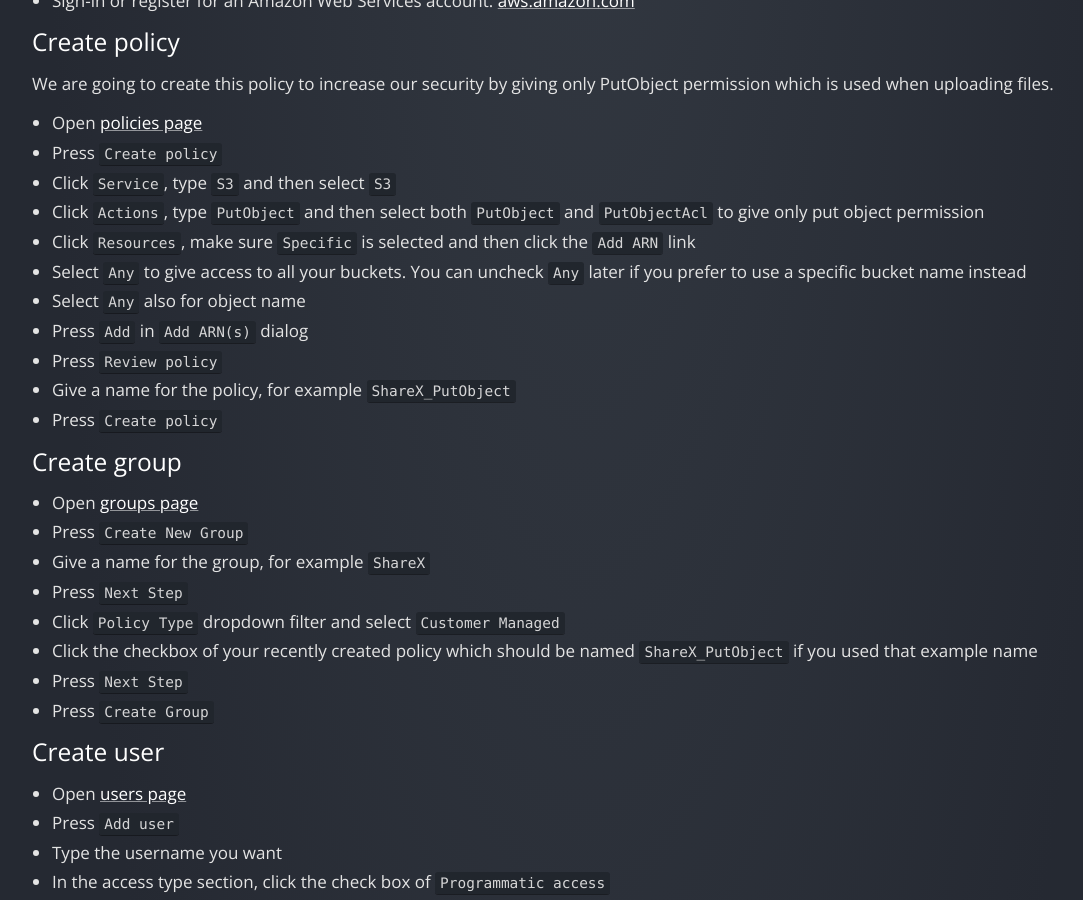
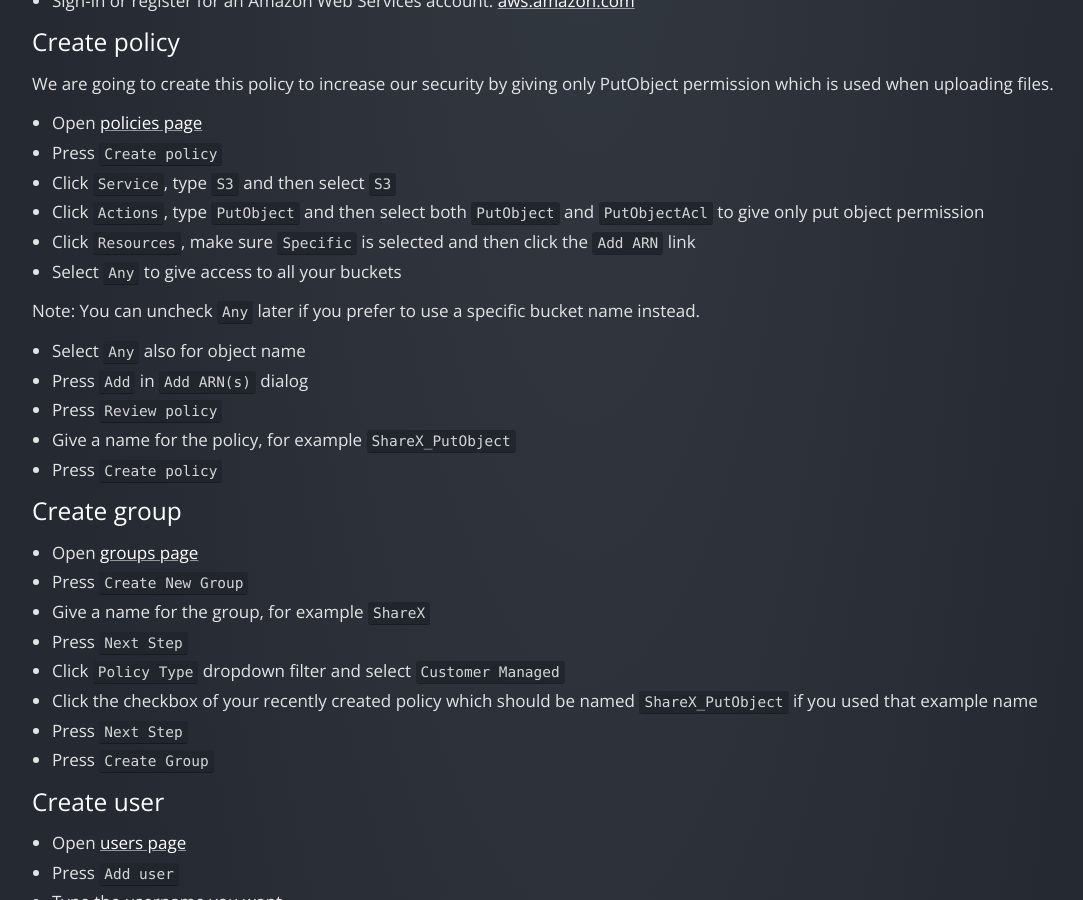
Before and after one commit to ShareX/sharex.github.io, a Jekyll site: the page built from docs/amazon-s3.md, in a window 1280 px wide and 900 px high, scrolled down 389 px. Shown: the whole window, without its empty margins (53-1136 px from the left). Built offline with Jekyll 4.4.1, drawn with Linux system fonts in a browser that asks for light colours.

Commit message:
Update amazon-s3.md

```diff
--- a/docs/amazon-s3.md
+++ b/docs/amazon-s3.md
@@ -18,7 +18,9 @@
 * Click `Service`, type `S3` and then select `S3`
 * Click `Actions`, type `PutObject` and then select both `PutObject` and `PutObjectAcl` to give only put object permission
 * Click `Resources`, make sure `Specific` is selected and then click the `Add ARN` link
-* Select `Any` to give access to all your buckets. You can uncheck `Any` later if you prefer to use a specific bucket name instead
+* Select `Any` to give access to all your buckets
+
+**Note:** You can uncheck `Any` later if you prefer to use a specific bucket name instead.
 * Select `Any` also for object name
 * Press `Add` in `Add ARN(s)` dialog
 * Press `Review policy`
```
